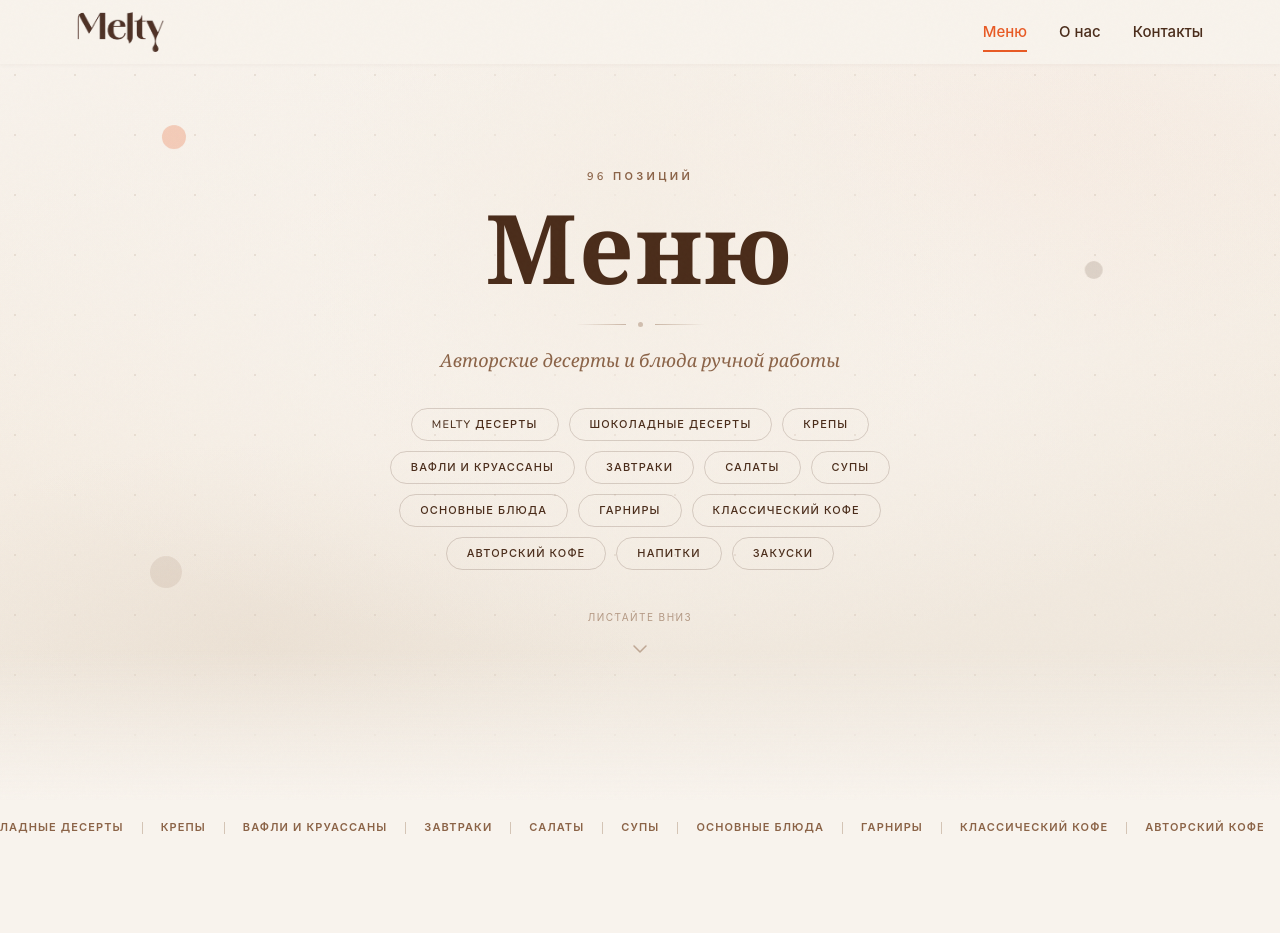
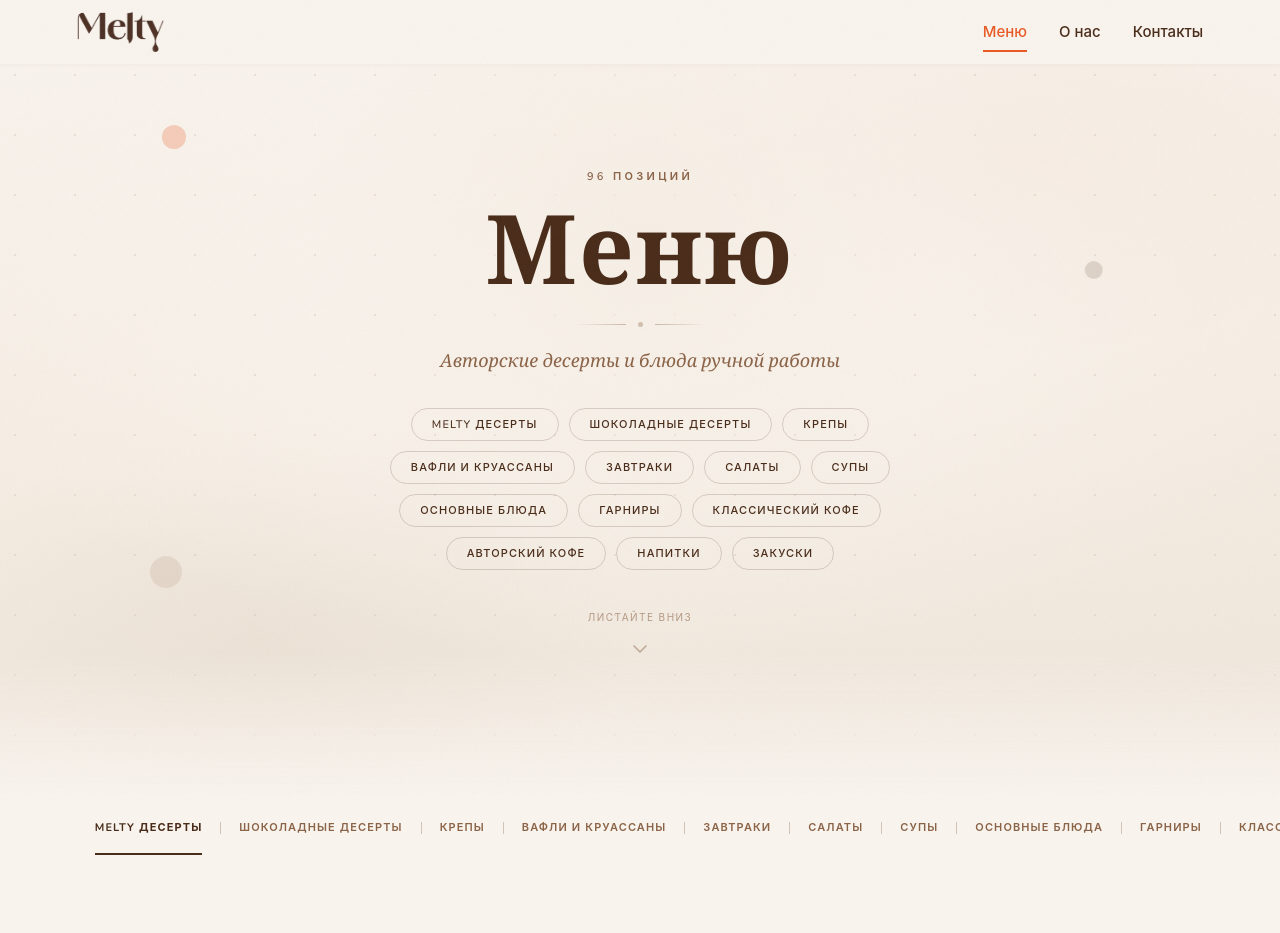
Before and after one commit to alenki/melty, a React (Vite) app: page /menu in a window 1280 px wide. Shown: the top 933 px of the page. Built offline with nearby package versions, Linux system fonts and the light colour scheme.

Commit message:
Update MenuPage.css

```diff
--- a/src/pages/MenuPage.css
+++ b/src/pages/MenuPage.css
@@ -338,7 +338,7 @@
 .menu-page__nav-track {
   display: flex;
   align-items: center;
-  justify-content: center;
+  justify-content: safe center;
   padding: 0 var(--container-padding);
   overflow-x: auto;
   scrollbar-width: none;
```
